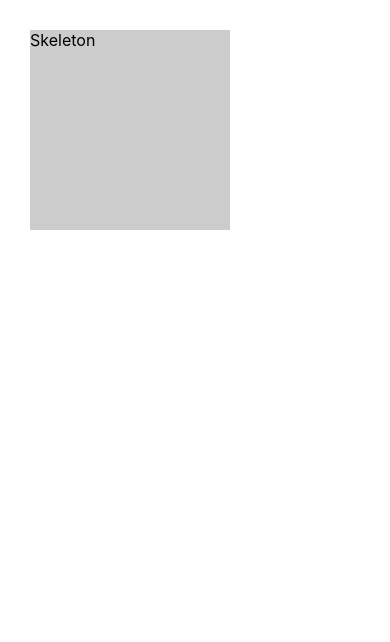
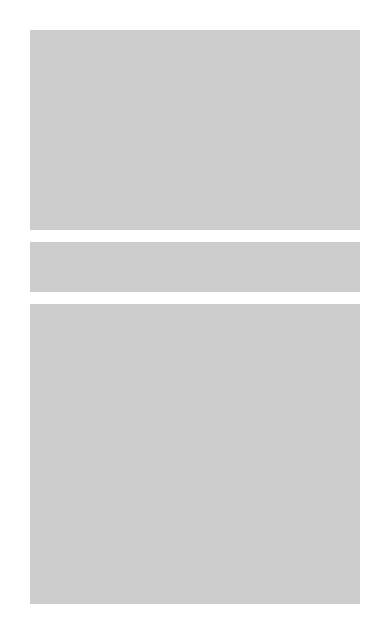
Before and after one commit to leonsuaren/reusable, a React (Create React App) app: page / in a window 390 px wide. Shown: the top 642 px of the page. Built offline with nearby package versions, Linux system fonts and the light colour scheme.

Commit message:
added size props to the Skeleton component and make it responsive

```diff
--- a/src/components/skeleton/Skeleton.jsx
+++ b/src/components/skeleton/Skeleton.jsx
@@ -4,6 +4,10 @@ import * as styled from './index';
 
 export const Skeleton = () => {
   return (
-    <styled.SkeletonStyled>Skeleton</styled.SkeletonStyled>
+    <styled.SkeletonContainer>
+      <styled.SkeletonStyled size='medium' />
+      <styled.SkeletonStyled size='small' />
+      <styled.SkeletonStyled size='large' />
+    </styled.SkeletonContainer>
   );
 }
--- a/src/components/skeleton/index.js
+++ b/src/components/skeleton/index.js
@@ -1,2 +1,2 @@
 export { Skeleton } from './Skeleton';
-export { SkeletonStyled } from './styled';
+export { SkeletonStyled, SkeletonContainer } from './styled';
--- a/src/components/skeleton/styled.js
+++ b/src/components/skeleton/styled.js
@@ -1,7 +1,131 @@
-import styled from 'styled-components';
+import styled, { css } from 'styled-components';
+
+export const SkeletonContainer = styled.div`
+  @media (min-width: 320px) and (max-width:480px ) {
+    display: flex;
+    flex-wrap: wrap;
+    gap: 12px;
+    -webkit-box-align: center;
+    align-items: center;
+    -webkit-box-pack: center;
+    width: 100%;
+    height: 100%;
+    justify-items: center;
+  }
+
+  @media (min-width: 481px) and (max-width: 768px) {
+    display: grid;
+    grid-template-areas:
+    "avatar description"
+    "details details";
+    gap: 12px;
+    -webkit-box-align: end;
+    align-items: end;
+    -webkit-box-pack: end;
+    width: 100%;
+    height: 100%;
+    justify-items: center;
+  }
+
+  @media (min-width: 769px) and (max-width: 1024px) {
+    display: grid;
+    grid-template-columns: 30% 70%;
+    grid-template-areas:
+    "avatar description"
+    "details details";
+    gap: 12px;
+    -webkit-box-align: end;
+    align-items: end;
+    -webkit-box-pack: end;
+    width: 100%;
+    height: 100%;
+    justify-items: center;
+  }
+
+  @media (min-width: 1025px) {
+    display: grid;
+    grid-template-columns: 30% 70%;
+    grid-template-areas:
+    "avatar description"
+    "details description";
+    gap: 12px;
+    -webkit-box-align: end;
+    align-items: end;
+    -webkit-box-pack: end;
+    width: 100%;
+    height: 100%;
+    justify-items: center;
+  }
+`;
+
+const skeletonSize = ({ size }) => {
+  if (size === 'small') {
+    return css`
+      width: 100%;
+      height: 50px;
+      animation-delay: 2s;
+      @media (min-width: 481px) and (max-width: 768px) {
+        grid-area: description;
+        height: 100px
+      }
+      @media (min-width: 769px) and (max-width: 1024px) {
+        grid-area: description;
+        height: 100px
+      }
+      @media (min-width: 1025px) {
+        grid-area: details;
+        height: 150px;
+      }
+    `;
+  } else if (size === 'medium') {
+    return css`
+      width: 100%;
+      height: 200px;
+      @media (min-width: 481px) and (max-width: 768px) {
+        grid-area: avatar;
+      }
+      @media (min-width: 769px) and (max-width: 1024px) {
+        grid-area: avatar;
+        height: 300px
+      }
+      @media (min-width: 1025px) {
+        grid-area: avatar;
+        height: 300px;
+      }
+    `;
+  } else if (size === 'large') {
+    return css`
+      width: 100%;
+      height: 300px;
+      @media (min-width: 481px) and (max-width: 768px) {
+        grid-area: details;
+      }
+      @media (min-width: 769px) and (max-width: 1024px) {
+        grid-area: details;
+        height: 500px
+      }
+      @media (min-width: 1025px) and (max-width: 1200px) {
+        grid-area: description;
+        height: 100%;
+      }
+    `;
+  }
+}
 
 export const SkeletonStyled = styled.div`
-  width: 200px;
-  height: 200px;
-  background-color: ${ props => props.theme.primaryThemeColor }
+  ${skeletonSize};
+  background-color: ${ props => props.theme.primaryThemeColor };
+  animation: skeleton-loading 1s ease-in infinite alternate-reverse;
+
+  @keyframes skeleton-loading {
+    0% {
+      opacity: 0;
+    }
+    50% {
+      opacity: .5;
+    }
+    100% {
+      opacity: 1;
+    }
+  }
 `;
```
